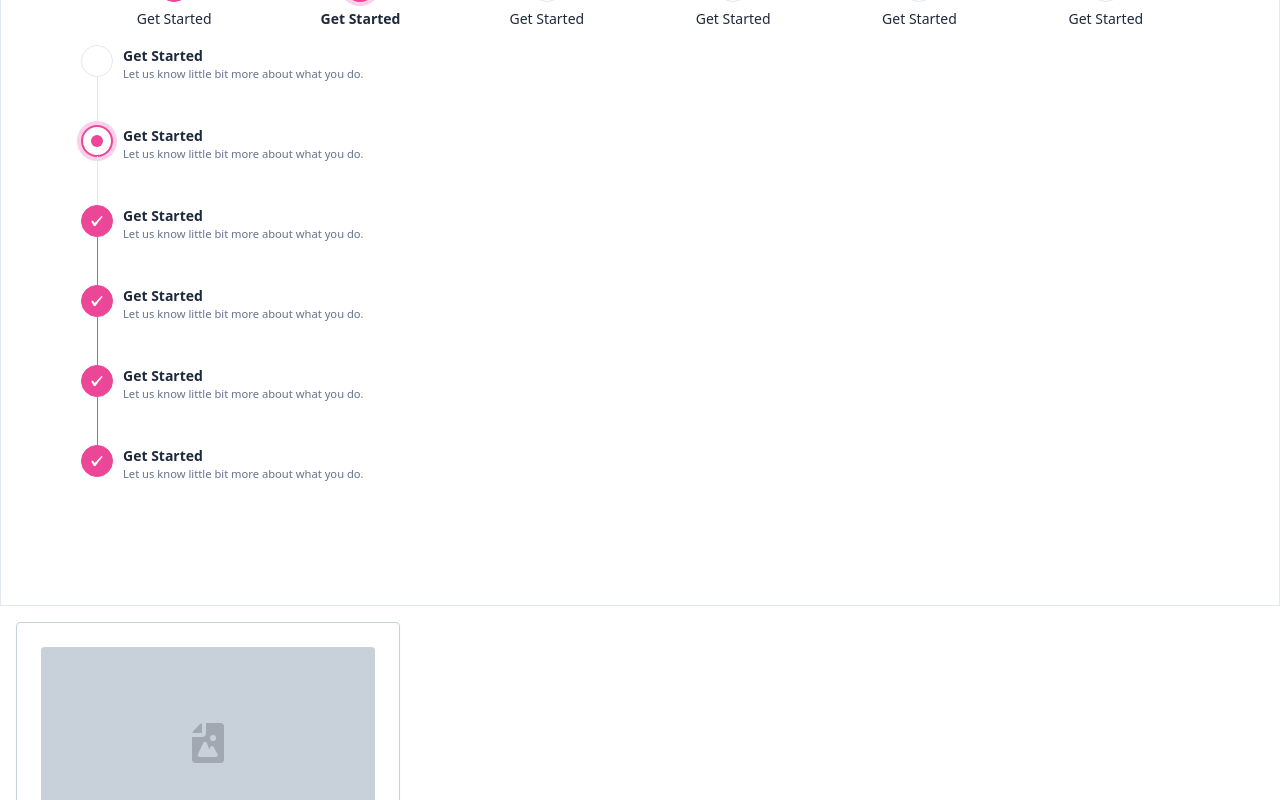
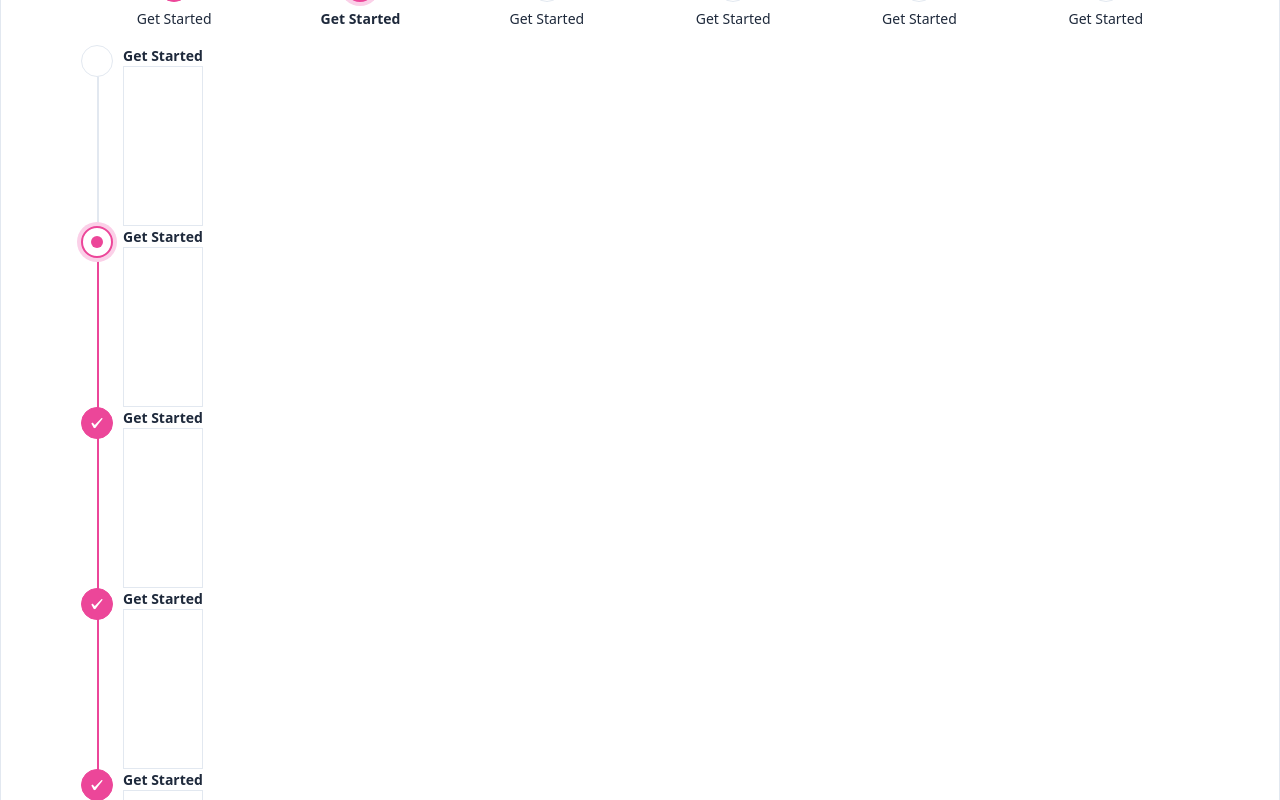
Before and after one commit to siska199/pp-w-code-base-react, a React (Vite) app in the folder react/: page / in a window 1280 px wide. Shown: the part 5460-6260 px from the top of the page. Built offline with nearby package versions, Linux system fonts and the light colour scheme.

Commit message:
fix styling progress step vertical

```diff
--- a/react/src/assets/styles/ui/progress-step.css
+++ b/react/src/assets/styles/ui/progress-step.css
@@ -36,10 +36,16 @@
     margin-top: 1.5em
 }
 
-.stepper-item .step-counter.vertical:after {
-    @apply content-[''] absolute block top-[1px] right-1/2 bottom-[1px] left-1/2 h-full w-[1px]  bg-gray-200 z-[-1];
-    transform: scale(1, 2);
-    transform-origin: 50% -100%;
+.stepper-item.vertical::after {
+    @apply content-[''] absolute left-[13%] block top-[1px]  bottom-[5px]  h-full  border-gray-200 border-[1px] z-[-1];
+    transform-origin: 50% 100%;
+}
+
+.stepper-item.vertical.completed::after{
+    @apply border-primary;
+}
+.stepper-item.vertical.active::after{
+    @apply border-primary;
 }
 
 .stepper-item.vertical.completed .step-counter.vertical:after {
@@ -84,9 +90,9 @@
     @apply absolute content-[""] border-b-[1px] border-primary w-full left-[50%] top-[20px] z-[3];
 }
 
-.stepper-item:first-child::before {
+.stepper-item.horizontal:first-child::before {
     @apply content-none
 }
-.stepper-item:last-child::after {
+.stepper-item.horizontal:last-child::after {
     @apply content-none
 }
--- a/react/src/components/examples/ExampleProgressbar.tsx
+++ b/react/src/components/examples/ExampleProgressbar.tsx
@@ -3,8 +3,7 @@ import Progressbar from "@components/ui/Progressbar"
 
 const ExampleProgressbar = () => {
     const activeIndexStep = 1
-
-    const listStepVertical = [
+    const listStepHorizontal = [
         {
             title: "Get Started",
             caption: "Let us know little bit more about what you do."
@@ -31,11 +30,50 @@ const ExampleProgressbar = () => {
         }
     ]
 
+    const listStepVertical = [
+        {
+            title: "Get Started",
+            caption:<div className="h-[10rem] border">
+
+            </div>
+        },
+        {
+            title: "Get Started",
+            caption:<div className="h-[10rem] border">
+
+            </div>
+        },
+        {
+            title: "Get Started",
+            caption: <div className="h-[10rem] border">
+
+            </div>
+        },
+        {
+            title: "Get Started",
+            caption: <div className="h-[10rem] border">
+
+            </div>
+        },
+        {
+            title: "Get Started",
+            caption: <div className="h-[10rem] border">
+
+            </div>
+        },
+        {
+            title: "Get Started",
+            caption: <div className="h-[10rem] border">
+
+            </div>
+        }
+    ]
+
     return (
         <div className="w-full border p-[5rem] flex flex-col gap-4">
             <Progressbar value={50} valueTotal={100} size="small" />
             <Progressbar value={50} valueTotal={100} />
-            <ProgressStep activeStep={activeIndexStep} listStep={listStepVertical} />
+            <ProgressStep activeStep={activeIndexStep} listStep={listStepHorizontal} />
             <ProgressStep activeStep={activeIndexStep} listStep={listStepVertical} variant="vertical" />
         </div>
     )
```
